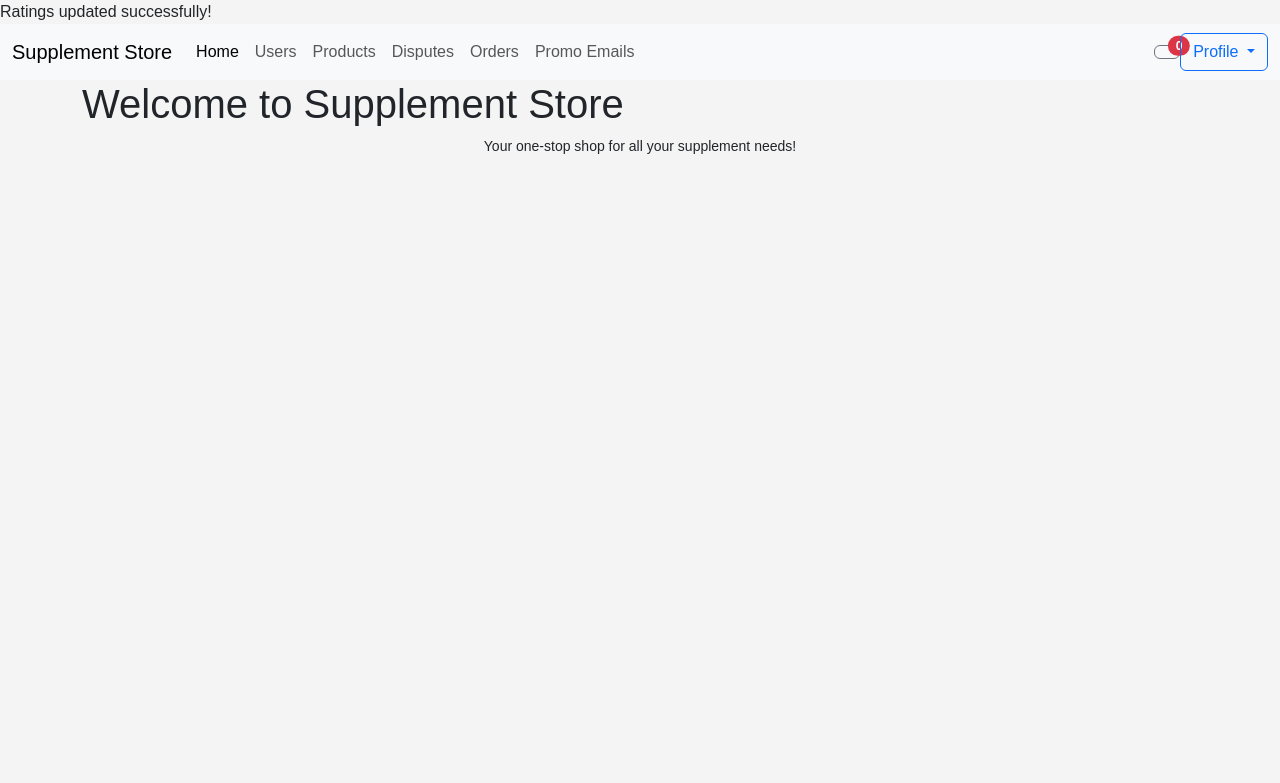
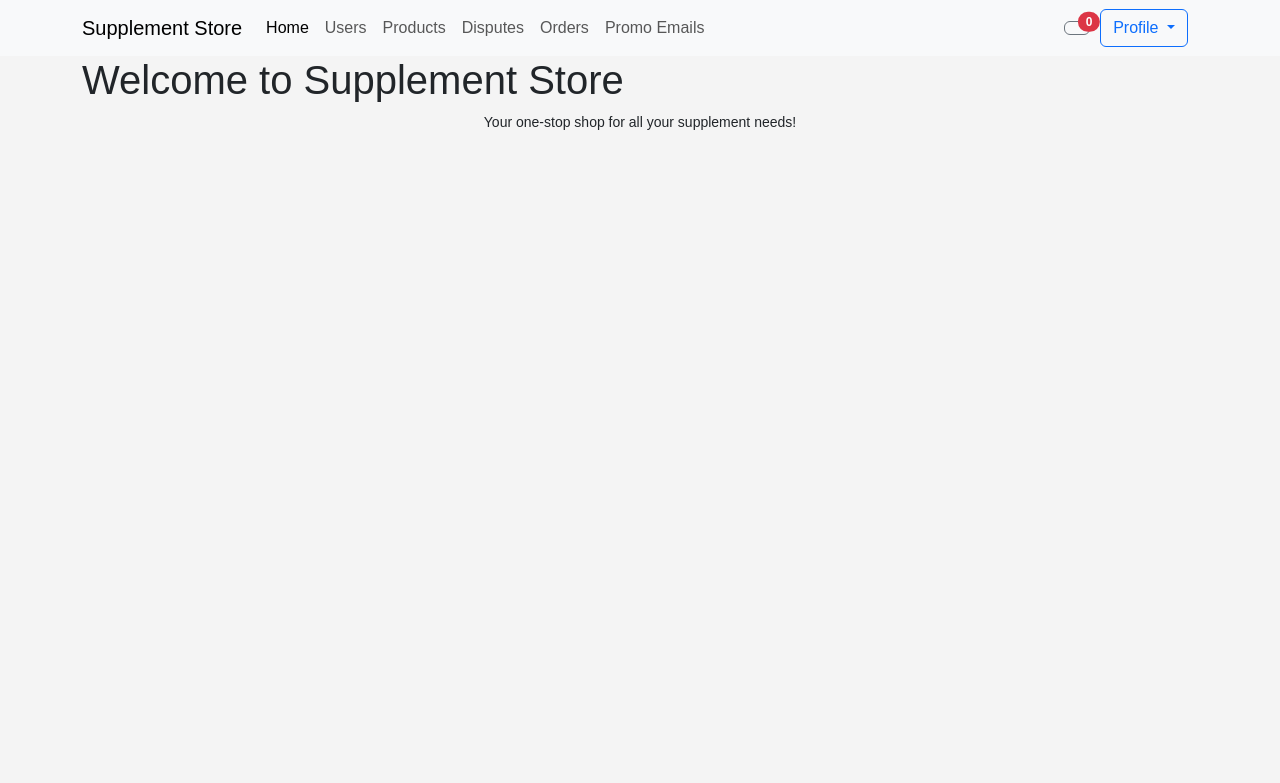
Before and after one commit to HimanM/Suppliment-Store, a PHP site: page /send_mail/index.php in a window 1280 px wide. Shown: the top 783 px of the page. Run offline with PHP 8.4, Linux system fonts and the light colour scheme; a user stored in the database is signed in; data comes from the database, SQL or seed files in the repository.

Commit message:
modified:   CSS/login_styles.css 	modified:   PHP/handle_review.php 	modified:   top_nav.php

```diff
--- a/CSS/login_styles.css
+++ b/CSS/login_styles.css
@@ -80,6 +80,10 @@ p {
     text-align: center;
     font-size: 14px;
 }
+
+.dropdown {
+    margin-right: 10px;
+}
 /* Profile Button and Dropdown Menu */
 .dropdown-menu {
     display: none;
@@ -87,9 +91,9 @@ p {
     top: 100%;
     right: 0; /* Aligns the right edge of the dropdown with the button */
     z-index: 1000;
-    width: 200px;
+    width: auto;
     padding: 0.5rem 0;
-    margin: 0;
+    margin: 0px;
     background-color: #ffffff;
     border: 1px solid #dee2e6;
     border-radius: 0.375rem;
--- a/PHP/handle_review.php
+++ b/PHP/handle_review.php
@@ -16,7 +16,7 @@
             $stmt->bind_param("di", $avg_rating, $product_id);
             $stmt->execute();
         }
-        echo "Ratings updated successfully!";
+        echo "<script>console.log('Ratings updated successfully!');</script>";
     } else {
         echo "No ratings found.";
     }
--- a/top_nav.php
+++ b/top_nav.php
@@ -1,5 +1,5 @@
 <nav class="navbar navbar-expand-lg navbar-light bg-light">
-  <div class="container-fluid">
+  <div class="container-xl">
     <a class="navbar-brand" href="index.php">Supplement Store</a>
     <button class="navbar-toggler" type="button" data-bs-toggle="collapse" data-bs-target="#navbarNav" aria-controls="navbarNav" aria-expanded="false" aria-label="Toggle navigation">
       <span class="navbar-toggler-icon"></span>
@@ -103,7 +103,7 @@
           <button id="profileBtn" class="btn btn-outline-primary dropdown-toggle" type="button" id="dropdownMenuButton" data-bs-toggle="dropdown" aria-expanded="false">
             <i class="bi bi-person"></i> Profile
           </button>
-          <ul class="dropdown-menu" aria-labelledby="dropdownMenuButton">
+          <ul class="dropdown-menu dropdown-menu-right" aria-labelledby="dropdownMenuButton">
           <li><a class="dropdown-item" href="profile.php">Profile</a></li>
             <?php if (!($_SESSION['role']=='admin' || $_SESSION['role'] == 'nutritional_expert')):?>
               <li><a class="dropdown-item" href="disputes.php">Dispute Report</a></li>
```
